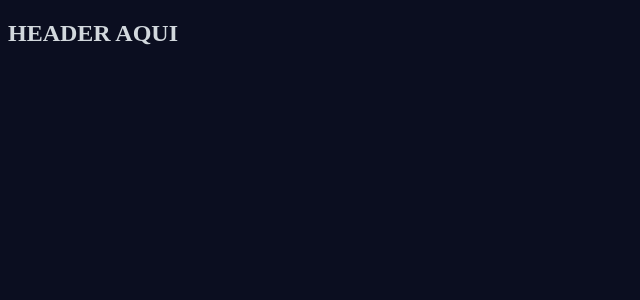
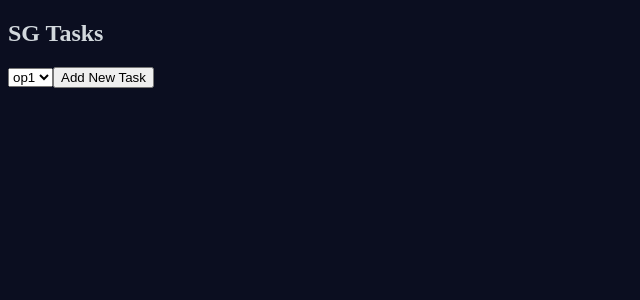
Before and after one commit to SoulPlayerZ/sg-tasks, a React (Create React App) app: page / in a window 1280 px wide. Shown: the top 300 px of the page, without its empty margins (0-640 px from the left). Built offline with nearby package versions, Linux system fonts and the light colour scheme.

Commit message:
feat: Increment Header component

```diff
--- a/src/components/Header.jsx
+++ b/src/components/Header.jsx
@@ -1,6 +1,16 @@
 function Header () {
   return(
-    <h1>HEADER AQUI </h1>
+    <header>
+      <h1>SG Tasks</h1>
+      <label htmlFor="theme" className={`select is-link` }>
+        <select>
+            <option value="op1">op1</option>
+            <option value="op2">op2</option>
+            <option value="op3">op3</option>
+        </select>
+      </label>
+      <button>Add New Task</button>
+    </header>
   )
 }
 
```
